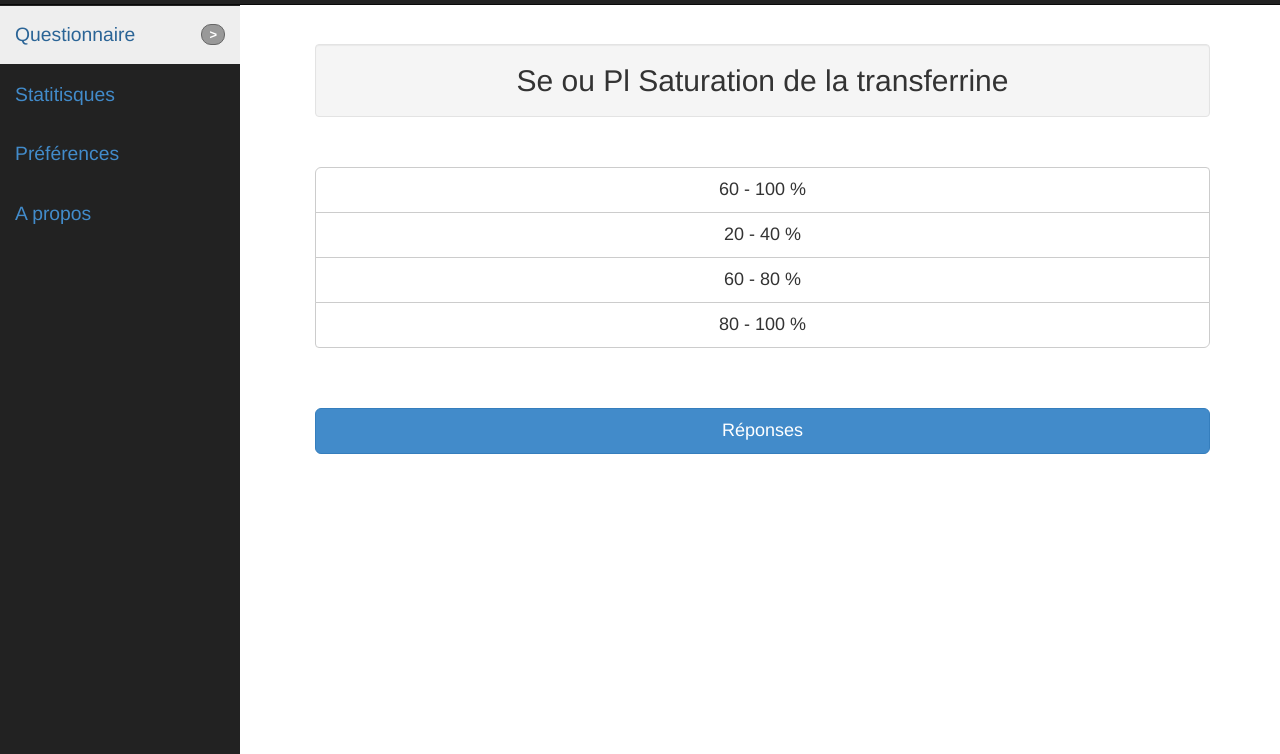
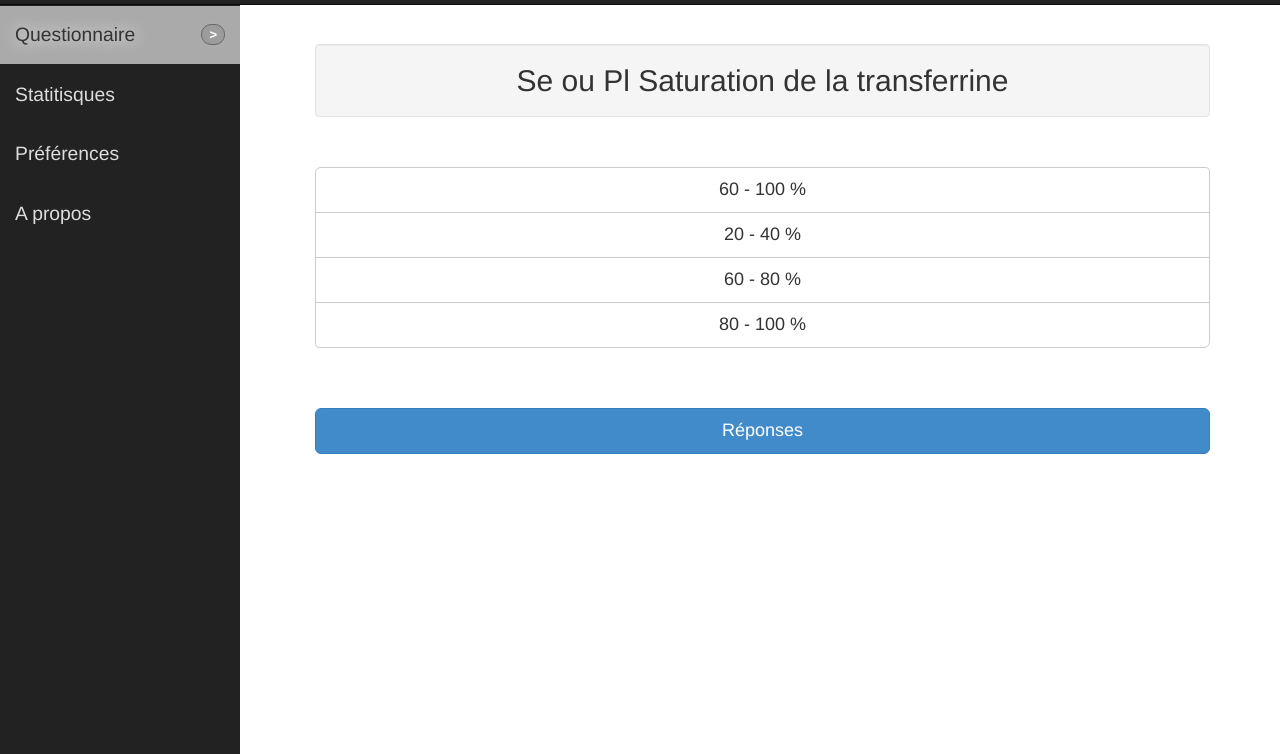
Before and after one commit to sapk/pharma-quiz-app, a plain HTML site: page index.html in a window 1280 px wide. In both pictures the pointer is over the link "Questionnaire". Shown: the part 46-800 px from the top of the page. Drawn offline with Linux system fonts and the light colour scheme.

Commit message:
- Optimisiation de l'affichage du menu - v1.0.8

```diff
--- a/config.xml
+++ b/config.xml
@@ -2,7 +2,7 @@
     <widget xmlns   = "http://www.w3.org/ns/widgets"
         xmlns:gap   = "http://phonegap.com/ns/1.0"
         id          = "fr.sapk.quizpharma"
-        version     = "1.0.7" >
+        version     = "1.0.8" >
 
     <name>Quiz Pharma</name>
 
--- a/css/style.css
+++ b/css/style.css
@@ -40,6 +40,14 @@ body.showmenu>.container{
 
 .menu .nav {
     margin-top: 52px;
+}
+.menu .nav a{
+    color: #ddd;
+}
+.menu .nav a:hover {
+    background: #aaa;
+    color: #333;
+    text-shadow: 0px 0px 15px #fff;
 }
 .menu .nav-pills>li>a {
     border-radius: 0px;
```
